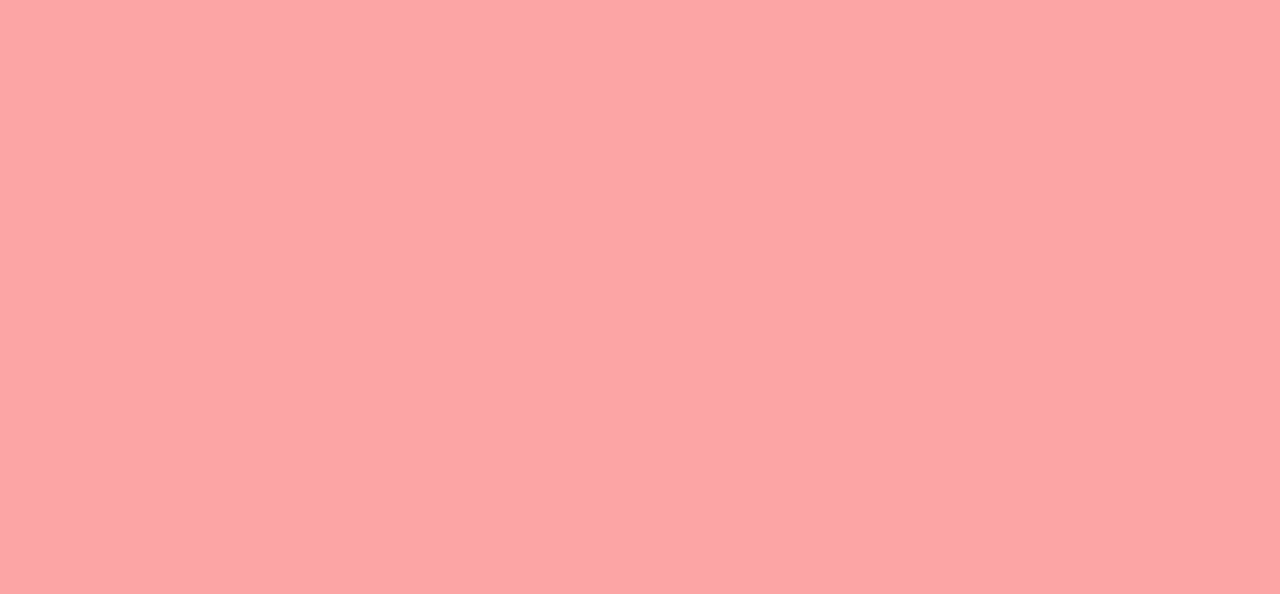
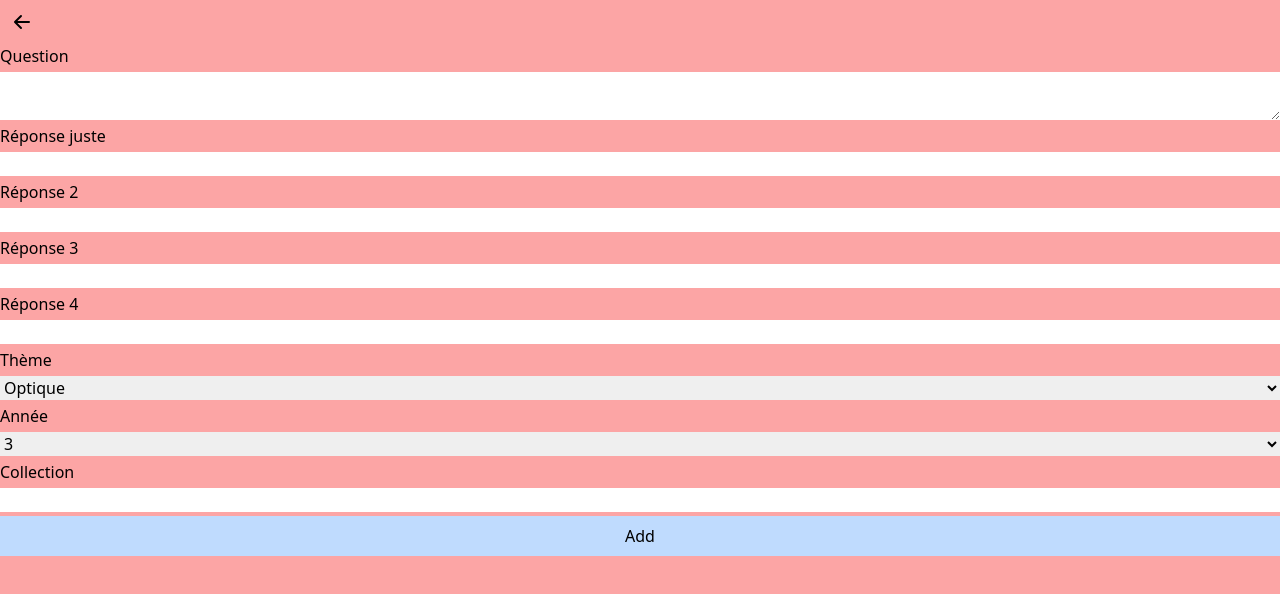
Before and after one commit to karlmtr/eduquiz, a Vue app: page /addQuestion in a window 1280 px wide. Before the commit this address had no page. Shown: the top 594 px of the page. Built offline with nearby package versions, Linux system fonts and the light colour scheme.

Commit message:
Ajouté des views pour la navigation Commencé à faire la page d'ajout de questions.

```diff
--- a/src/components/AppBar.vue
+++ b/src/components/AppBar.vue
@@ -9,7 +9,7 @@ const props = defineProps({
 </script>
 
 <template>
-  <div class="flex justify-between  p-3">
+  <div class="flex justify-between p-3">
     <div>
       <ArrowLeftIcon
         v-if="arrow"
--- a/src/router/index.ts
+++ b/src/router/index.ts
@@ -12,26 +12,27 @@ const router = createRouter({
     {
       path: "/quiz",
       name: "quiz",
-      // route level code-splitting
-      // this generates a separate chunk (About.[hash].js) for this route
-      // which is lazy-loaded when the route is visited.
       component: () => import("../views/QuizView.vue"),
     },
     {
       path: "/newGame",
       name: "newGame",
-      // route level code-splitting
-      // this generates a separate chunk (About.[hash].js) for this route
-      // which is lazy-loaded when the route is visited.
       component: () => import("../views/NewGameView.vue"),
     },
     {
       path: "/statistics",
       name: "statistics",
-      // route level code-splitting
-      // this generates a separate chunk (About.[hash].js) for this route
-      // which is lazy-loaded when the route is visited.
       component: () => import("../views/StatisticsView.vue"),
+    },
+    {
+      path: "/qList",
+      name: "qList",
+      component: () => import("../views/ListQuestionsView.vue"),
+    },
+    {
+      path: "/addQuestion",
+      name: "addQuestion",
+      component: () => import("../views/AddQuestionView.vue"),
     },
   ],
 });
--- /dev/null
+++ b/src/views/AddEditView.vue
@@ -0,0 +1,18 @@
+<script setup lang="ts">
+import router from "../router/index";
+import AppBar from "@/components/AppBar.vue";
+</script>
+
+<template>
+  <AppBar :arrow="true" title="" @pressedArrow="router.go(-1)"></AppBar>
+  <main>
+    <div class="flex flex-col justify-center gap-3">
+      <div class="bg-red-900 text-center" @click="router.push('quiz')">
+        Ajouter une nouvelle question
+      </div>
+      <div class="bg-red-900 text-center" @click="router.push('quiz')">
+        Voir et éditer les questions
+      </div>
+    </div>
+  </main>
+</template>
--- /dev/null
+++ b/src/views/AddQuestionView.vue
@@ -0,0 +1,53 @@
+<script setup lang="ts">
+import router from "../router/index";
+import AppBar from "@/components/AppBar.vue";
+import { ref } from "vue";
+
+const question = ref({
+  question: "",
+  valid_answer: "",
+  answer2: "",
+  answer3: "",
+  answer4: "",
+  theme: "Optique",
+  year: "3",
+  collection:"",
+});
+const themes = ref(["Astronomie", "Optique", "Energie", "Mécanique"]);
+const years = ref(["Préparatoire", "1", "2", "3"]);
+</script>
+
+<template>
+  <AppBar :arrow="true" title="" @pressedArrow="router.go(-1)"></AppBar>
+  <main>
+    <form class="flex flex-col gap-1">
+      <label>Question</label>
+      <textarea v-model="question.question"></textarea>
+      <label> Réponse juste </label>
+      <input v-model="question.valid_answer" type="text" />
+      <label> Réponse 2</label>
+      <input v-model="question.answer2" type="text" />
+      <label> Réponse 3 </label>
+      <input v-model="question.answer3" type="text" />
+      <label> Réponse 4 </label>
+      <input v-model="question.answer4" type="text" />
+      <label>Thème</label>
+      <select v-model="question.theme">
+        <option v-for="theme in themes" :value="theme" :key="theme">
+          {{ theme }}
+        </option>
+      </select>
+      <label> Année </label>
+      <select v-model="question.year">
+        <option v-for="year in years" :value="year" :key="year">
+          {{ year }}
+        </option>
+      </select>
+      <label>Collection</label>
+      <input v-model="question.collection" type="text" />
+      <div class="flex justify-center px-3 py-2 bg-blue-200">
+        <div>Add</div>
+      </div>
+    </form>
+  </main>
+</template>
--- a/src/views/HomeView.vue
+++ b/src/views/HomeView.vue
@@ -13,7 +13,12 @@ import AppBar from "@/components/AppBar.vue";
       <div class="bg-red-900 text-center" @click="router.push('statistics')">
         Statistiques
       </div>
-      <div class="bg-red-900 text-center">Editeur de question</div>
+      <div class="bg-red-900 text-center" @click="router.push('qList')">
+        Voir/éditer les questions
+      </div>
+      <div class="bg-red-900 text-center" @click="router.push('addQuestion')">
+        Ajouter une nouvelle question
+      </div>
     </div>
   </main>
 </template>
--- /dev/null
+++ b/src/views/ListQuestionsView.vue
@@ -0,0 +1,15 @@
+<script setup lang="ts">
+import router from "../router/index";
+import AppBar from "@/components/AppBar.vue";
+</script>
+
+<template>
+  <AppBar
+    :arrow="true"
+    title="Questions"
+    @pressedArrow="router.go(-1)"
+  ></AppBar>
+  <main>
+    <div>Liste de questions</div>
+  </main>
+</template>
```
Also changed, not shown: 1 other file (tests, documents, lock files or other folders).
